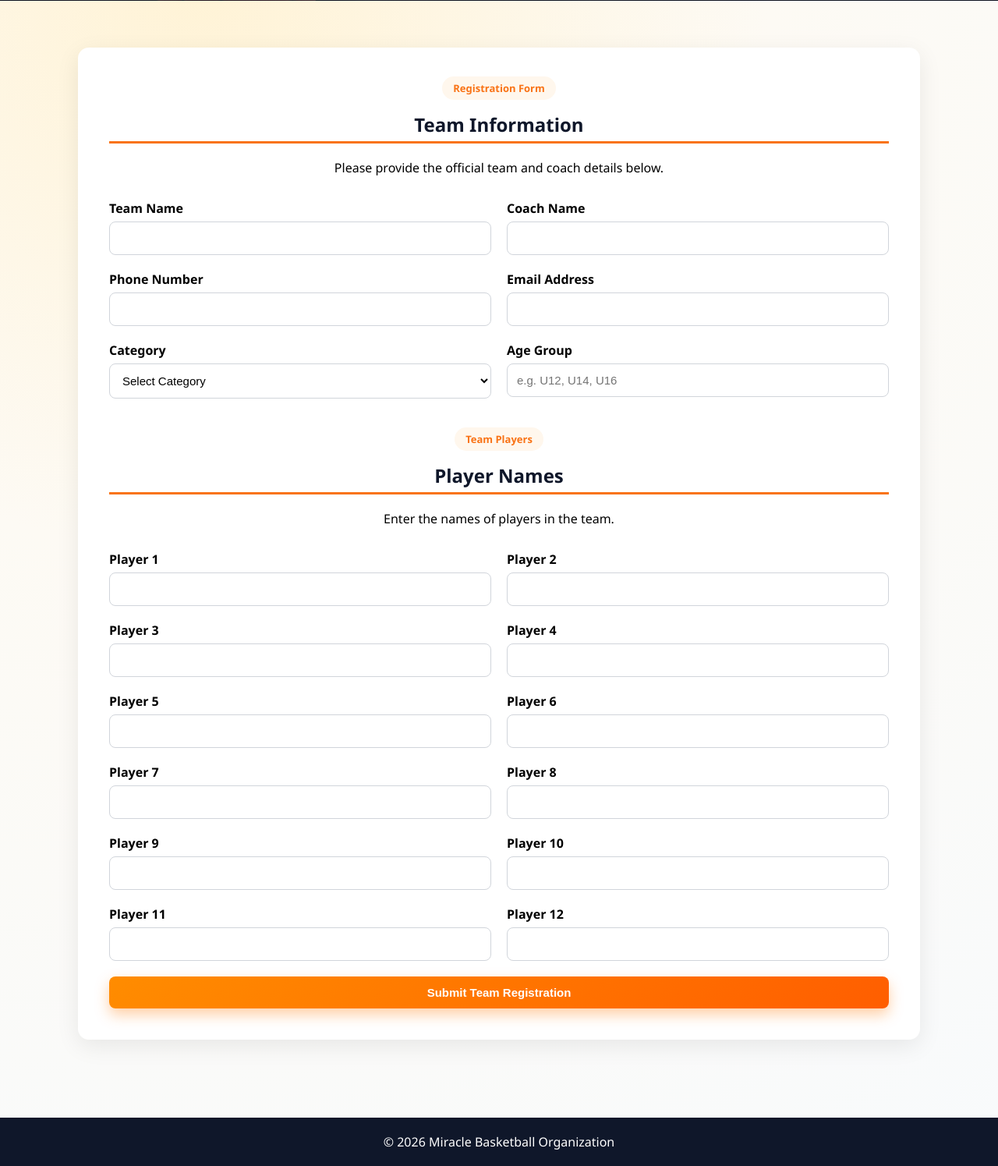
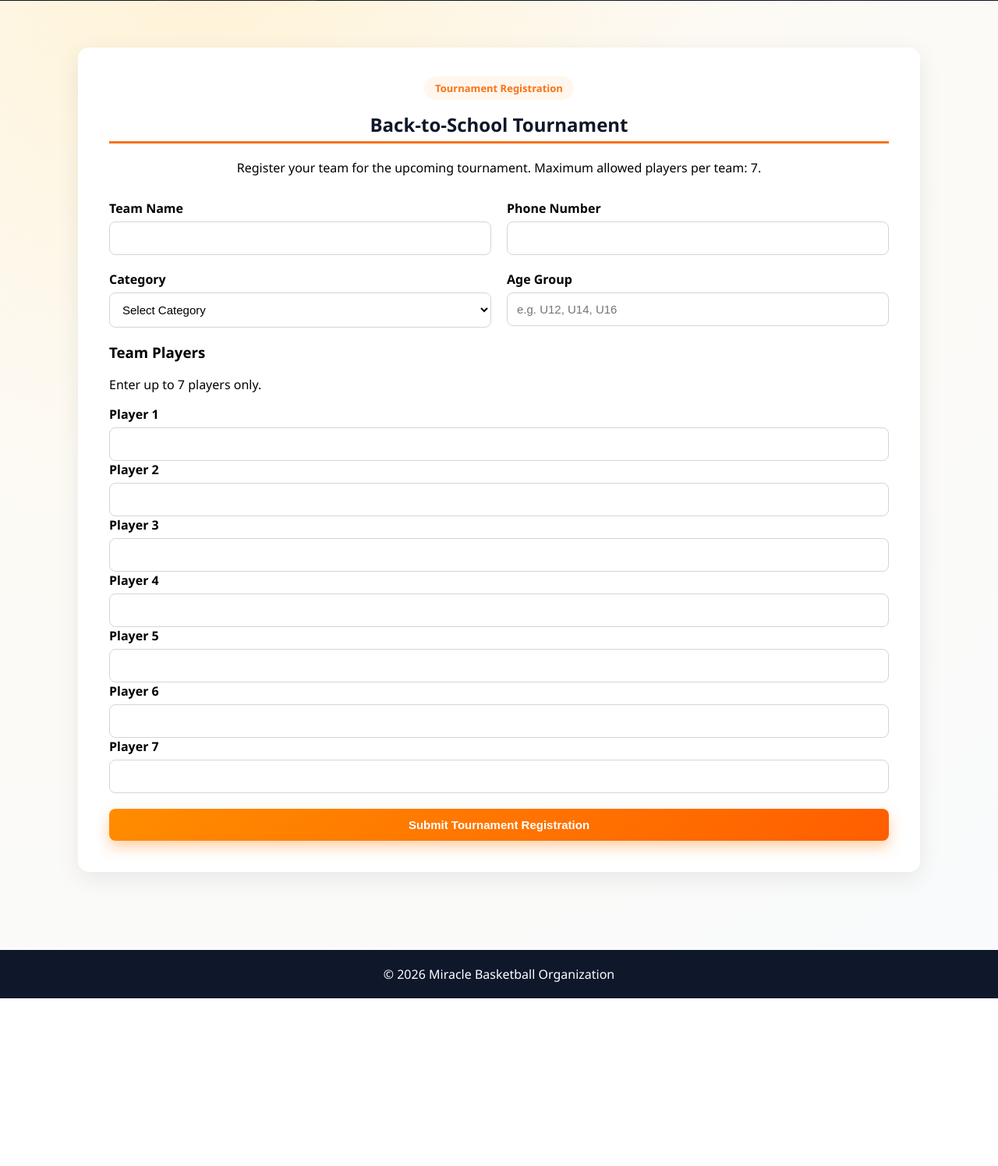
Before and after one commit to mccalsta/mba, a Flask app: page /register-team in a window 1280 px wide. Shown: the part 401-1896 px from the top of the page at 78% size. After the commit the page ends 1681 px from the top, so only its background shows below. Run offline with Flask 3, Linux system fonts and the light colour scheme.

Commit message:
Update register_team.html

```diff
--- a/templates/register_team.html
+++ b/templates/register_team.html
@@ -6,9 +6,12 @@
     <div class="form-shell">
 
         <div class="section-intro">
-            <span class="section-kicker">Registration Form</span>
-            <h2>Team Information</h2>
-            <p>Please provide the official team and coach details below.</p>
+            <span class="section-kicker">Tournament Registration</span>
+            <h2>Back-to-School Tournament</h2>
+            <p>
+                Register your team for the upcoming tournament.
+                Maximum allowed players per team: 7.
+            </p>
         </div>
 
         <form method="POST" class="modern-form">
@@ -22,18 +25,8 @@
                 </div>
 
                 <div class="form-group">
-                    <label>Coach Name</label>
-                    <input type="text" name="coach_name" required>
-                </div>
-
-                <div class="form-group">
                     <label>Phone Number</label>
                     <input type="text" name="phone" required>
-                </div>
-
-                <div class="form-group">
-                    <label>Email Address</label>
-                    <input type="email" name="email">
                 </div>
 
                 <div class="form-group">
@@ -47,84 +40,65 @@
 
                 <div class="form-group">
                     <label>Age Group</label>
-                    <input type="text" name="age_group" placeholder="e.g. U12, U14, U16" required>
+                    <input type="text"
+                           name="age_group"
+                           placeholder="e.g. U12, U14, U16"
+                           required>
                 </div>
 
             </div>
 
-            <!-- TEAM PLAYERS -->
-            <div class="section-intro" style="margin-top:40px;">
-                <span class="section-kicker">Team Players</span>
-                <h2>Player Names</h2>
-                <p>Enter the names of players in the team.</p>
-            </div>
+            <!-- PLAYERS -->
+            <div class="players-section">
 
-            <div class="form-grid">
+                <h3 class="players-title">Team Players</h3>
+                <p class="players-note">
+                    Enter up to 7 players only.
+                </p>
+
+                <div class="players-grid">
 
                     <div class="form-group">
                         <label>Player 1</label>
-                    <input type="text" name="player_name[]">
+                        <input type="text" name="player1" required>
                     </div>
 
                     <div class="form-group">
                         <label>Player 2</label>
-                    <input type="text" name="player_name[]">
+                        <input type="text" name="player2" required>
                     </div>
 
                     <div class="form-group">
                         <label>Player 3</label>
-                    <input type="text" name="player_name[]">
+                        <input type="text" name="player3">
                     </div>
 
                     <div class="form-group">
                         <label>Player 4</label>
-                    <input type="text" name="player_name[]">
+                        <input type="text" name="player4">
                     </div>
 
                     <div class="form-group">
                         <label>Player 5</label>
-                    <input type="text" name="player_name[]">
+                        <input type="text" name="player5">
                     </div>
 
                     <div class="form-group">
                         <label>Player 6</label>
-                    <input type="text" name="player_name[]">
+                        <input type="text" name="player6">
                     </div>
 
                     <div class="form-group">
                         <label>Player 7</label>
-                    <input type="text" name="player_name[]">
+                        <input type="text" name="player7">
                     </div>
 
-                <div class="form-group">
-                    <label>Player 8</label>
-                    <input type="text" name="player_name[]">
-                </div>
-
-                <div class="form-group">
-                    <label>Player 9</label>
-                    <input type="text" name="player_name[]">
-                </div>
-
-                <div class="form-group">
-                    <label>Player 10</label>
-                    <input type="text" name="player_name[]">
-                </div>
-
-                <div class="form-group">
-                    <label>Player 11</label>
-                    <input type="text" name="player_name[]">
-                </div>
-
-                <div class="form-group">
-                    <label>Player 12</label>
-                    <input type="text" name="player_name[]">
                 </div>
 
             </div>
 
             <button type="submit" class="btn-primary form-submit-btn">
-                Submit Team Registration
+                Submit Tournament Registration
             </button>
 
         </form>
```
Lines whose indentation alone changed are shown as unchanged.
